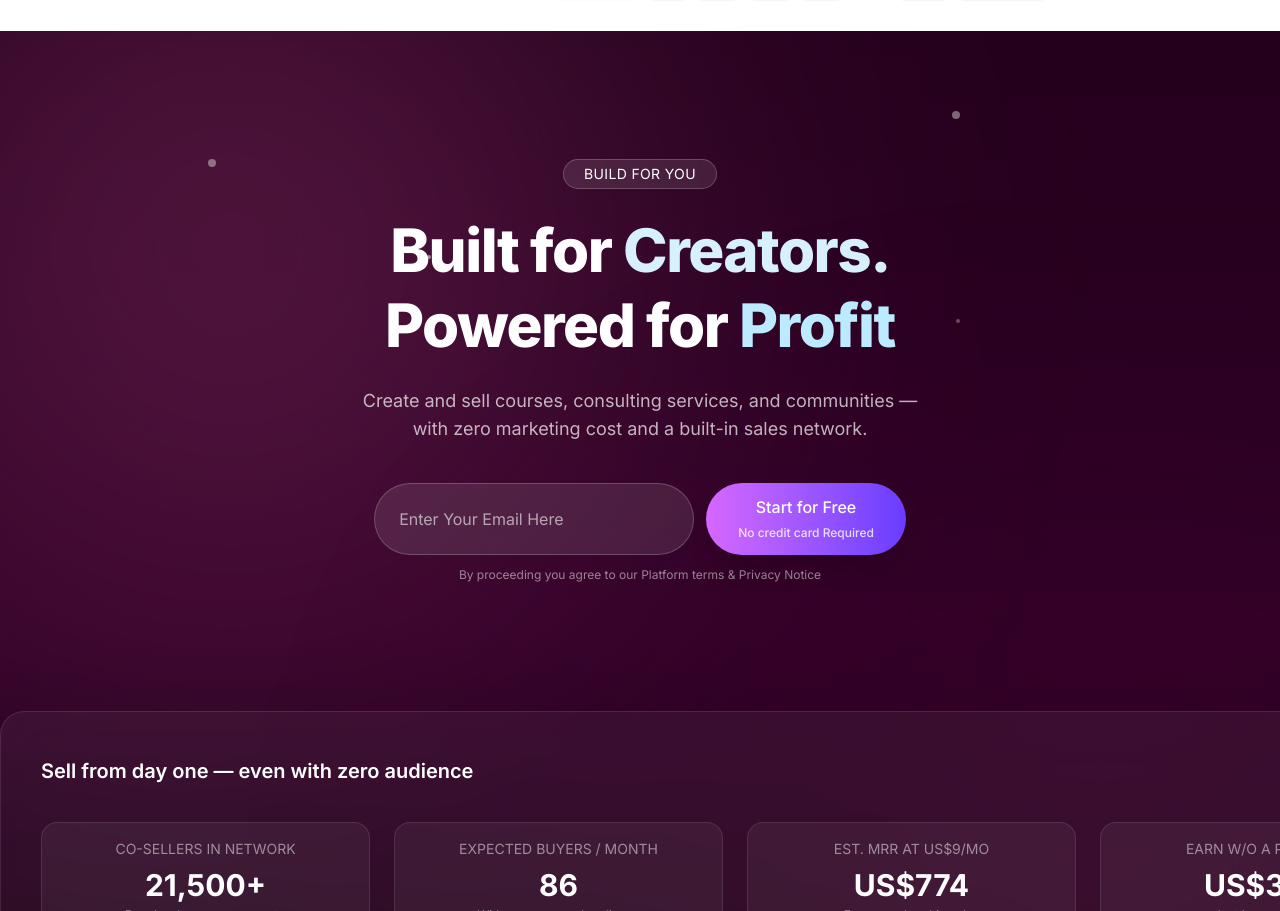
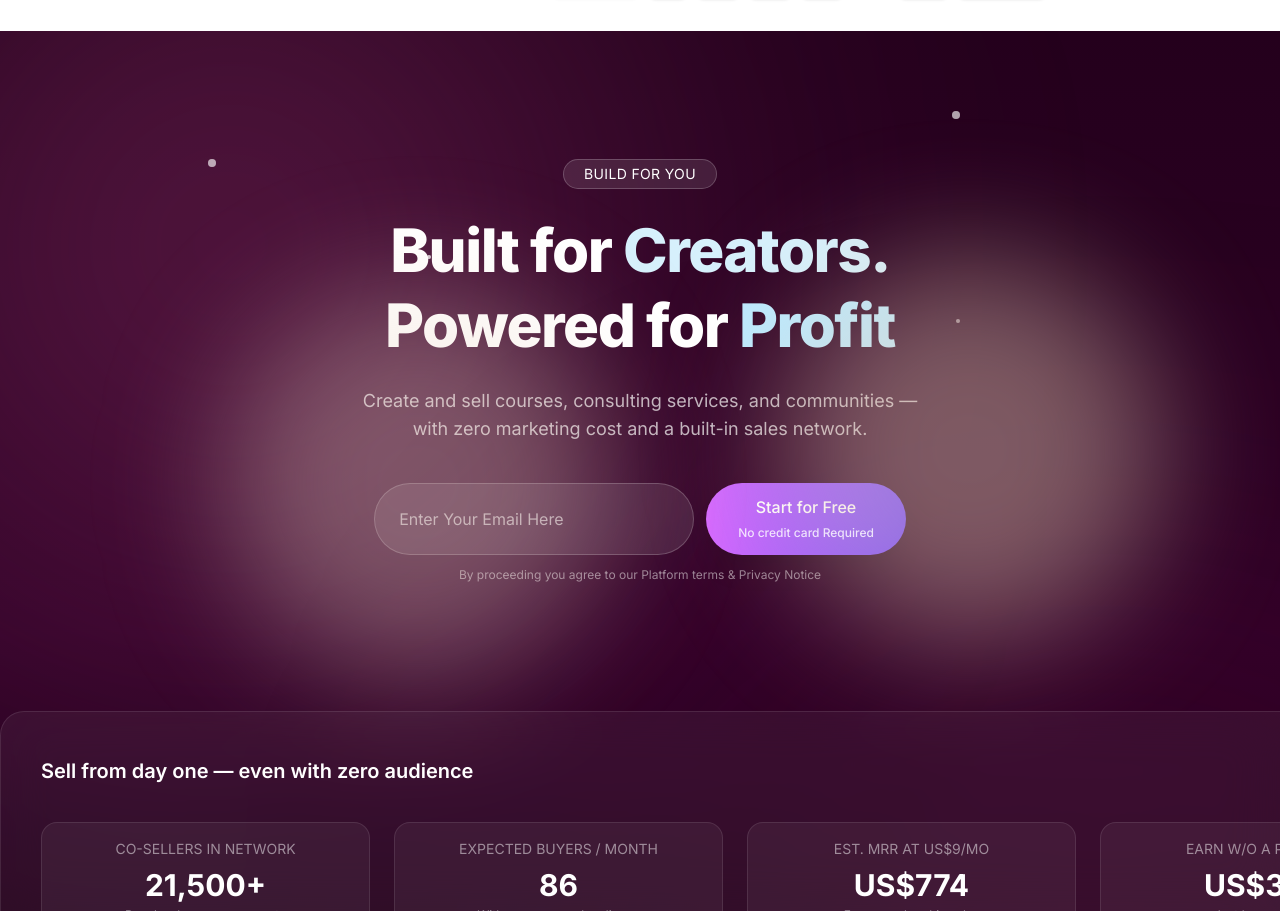
Before and after one commit to amdadislam01/wiztecbd-task-assingment, a React (Vite) app: page / in a window 1280 px wide. Shown: the part 1471-2382 px from the top of the page. Built offline with nearby package versions, Linux system fonts and the light colour scheme.

Commit message:
Wiztecd project complate

```diff
--- a/src/components/Profit.jsx
+++ b/src/components/Profit.jsx
@@ -15,6 +15,10 @@ const Profit = () => {
         <div className="absolute top-40 md:top-56 left-1/4 md:left-1/3 w-1 h-1 bg-white/50 rounded-full"></div>
         <div className="absolute top-12 md:top-20 right-32 md:right-80 w-1 h-1 md:w-2 md:h-2 bg-white/40 rounded-full"></div>
         <div className="absolute top-40 md:top-72 right-1/4 w-1 h-1 bg-white/30 rounded-full"></div>
+        <div className="absolute top-20 md:top-32 left-20 md:left-52 w-1 h-1 md:w-2 md:h-2 bg-white/40 rounded-full"></div>
+        <div className="absolute top-40 md:top-56 left-1/4 md:left-1/3 w-1 h-1 bg-white/50 rounded-full"></div>
+        <div className="absolute top-12 md:top-20 right-32 md:right-80 w-1 h-1 md:w-2 md:h-2 bg-white/40 rounded-full"></div>
+        <div className="absolute top-40 md:top-72 right-1/4 w-1 h-1 bg-white/30 rounded-full"></div>
       </div>
 
       <div className="relative z-10 max-w-4xl mx-auto text-center px-4">
@@ -27,6 +31,9 @@ const Profit = () => {
           Built for <span className="text-[#d6f0fc]">Creators.</span> <br />
           Powered for <span className="text-[#bceaff]">Profit</span>
         </h1>
+
+        <div className="w-96 h-96 bg-[#e7cbb570] rounded-full blur-3xl absolute top-26 -right-26 animate-[floatSlow_8s_ease-in-out_infinite]"></div>
+        <div className="w-96 h-96 bg-[#ecd6c55b] rounded-full blur-3xl absolute top-26 -left-26 animate-[floatSlowReverse_10s_ease-in-out_infinite]"></div>
 
         <p className="mt-4 md:mt-6 text-base md:text-lg text-white/70 max-w-xl mx-auto">
           Create and sell courses, consulting services, and communities — with
--- a/src/index.css
+++ b/src/index.css
@@ -55,6 +55,31 @@
 }
 
 
+@keyframes floatSlow {
+  0% {
+    transform: translateY(0px) translateX(0px);
+  }
+  50% {
+    transform: translateY(-40px) translateX(-200px);
+  }
+  100% {
+    transform: translateY(0px) translateX(0px);
+  }
+}
+
+@keyframes floatSlowReverse {
+  0% {
+    transform: translateY(0px) translateX(0px);
+  }
+  50% {
+    transform: translateY(40px) translateX(200px);
+  }
+  100% {
+    transform: translateY(0px) translateX(0px);
+  }
+}
+
+
 @keyframes marquee-slide {
   0% {
     transform: translateX(100%);
```
